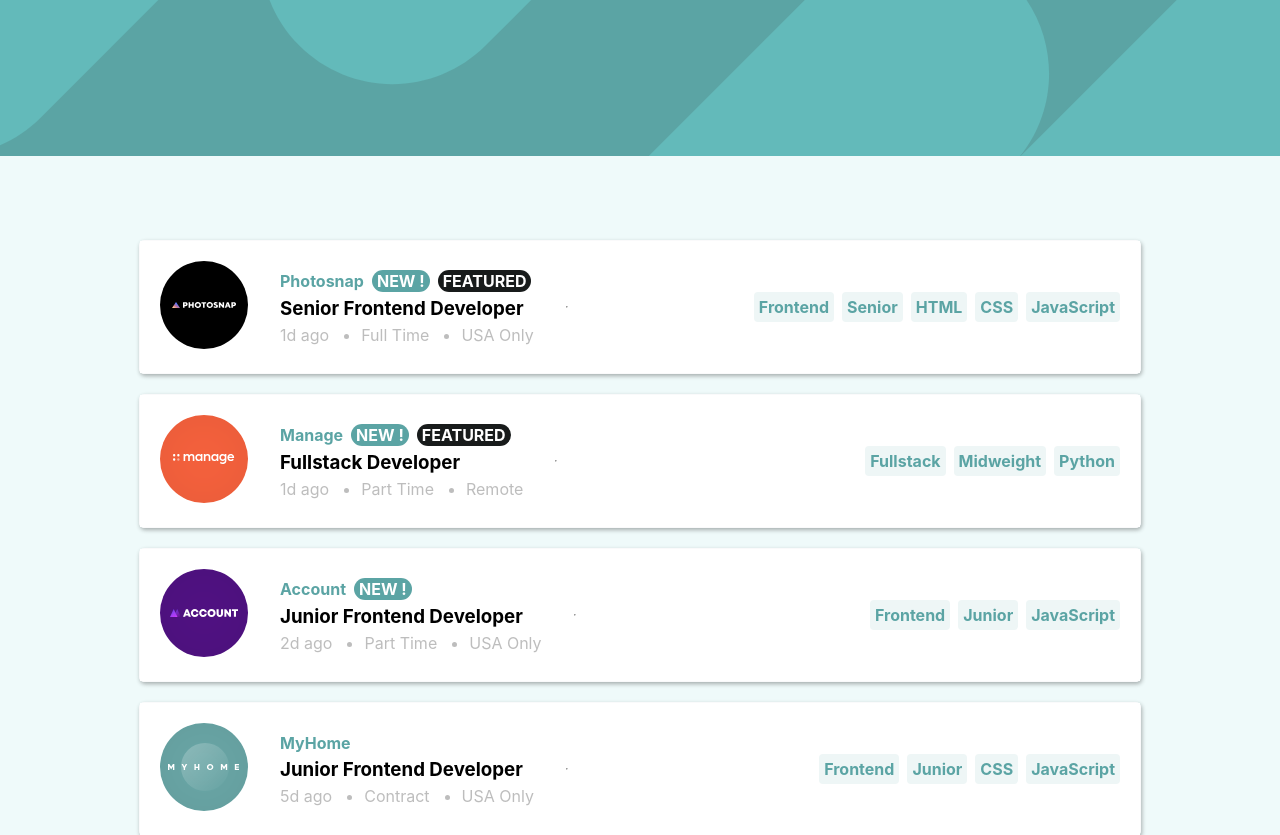
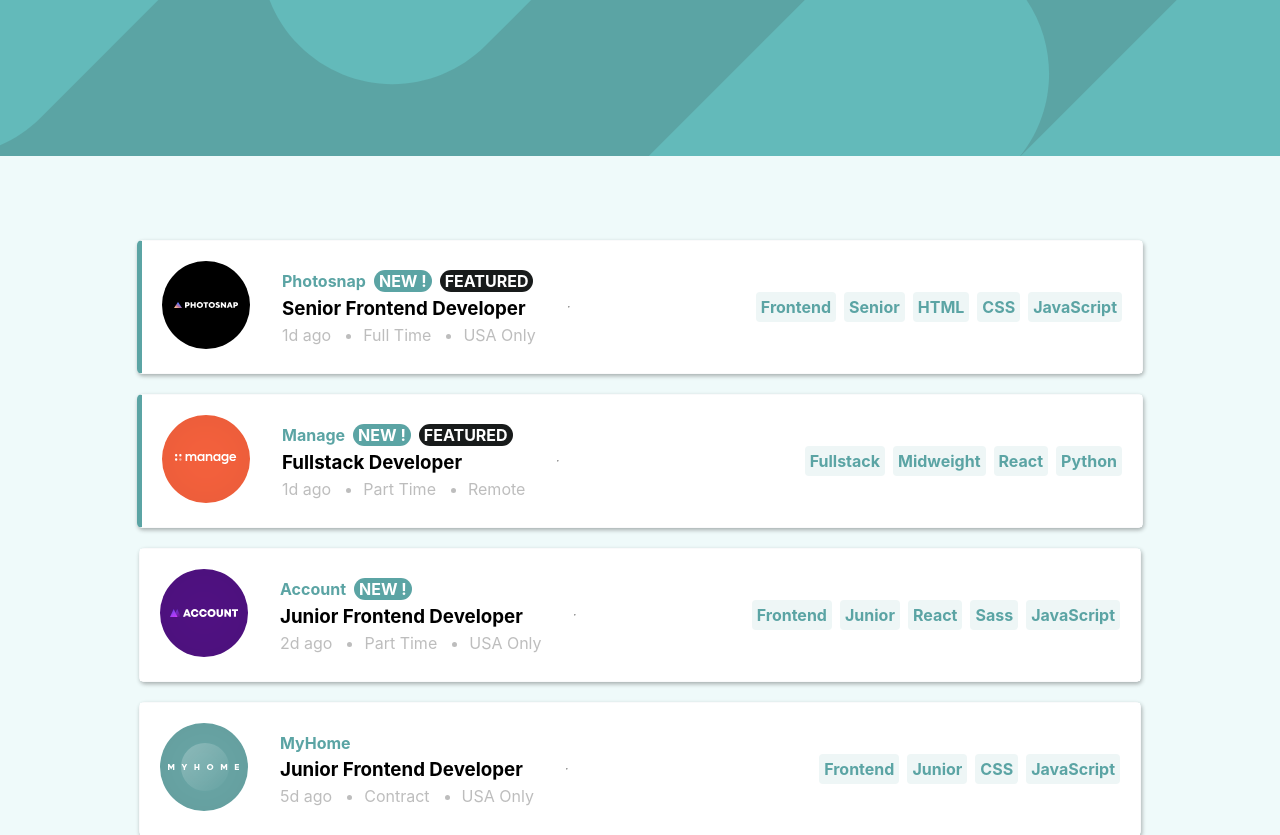
Before and after one commit to dickosmad/job_board, a React (Create React App) app: page / in a window 1280 px wide. Shown: the top 835 px of the page. Built offline with nearby package versions, Linux system fonts and the light colour scheme.

Commit message:
initial commit

```diff
--- a/src/components/Job/Job.js
+++ b/src/components/Job/Job.js
@@ -5,40 +5,51 @@ import SearchBar from "../SearchBar/SearchBar";
 
 export default function Job() {
   const [jobs, setJobs] = useState([]);
-  const [text, setText] = useState([]);
+  const [tagFilter, setTagFilter] = useState([]);
   useEffect(() => {
     setJobs(datas);
   }, []);
-  console.log(jobs);
-  console.log(jobs.languages);
+  // console.log(jobs);
+
   const handleFilterInput = (e) => {
-    setText([...text, e.target.innerText]);
+    setTagFilter([...tagFilter, e.target.innerText]);
   };
   //   let { first, ...rest } = jobs.languages;
 
   const filterJobs = jobs.filter((job) => {
-    let [first, ...rest] = job.languages;
-    console.log(first, rest);
-    if (text.length === 0) {
+    let [language] = job.languages;
+    let level = job.level;
+    let role = job.role;
+    let [tool] = job.tools;
+    let tags = [role, level, tool, language];
+    console.log("tags", tags);
+
+    if (tagFilter.length === 0) {
       return job;
     }
-    console.log(job);
-    return (
-      job.level.includes(text) ||
-      job.position.includes(text) ||
-      first.includes(text) ||
-      rest.includes(text)
-    );
+    return tagFilter.every((t) => tags.includes(t));
   });
-  console.log("filter Jobs", filterJobs);
+  //console.log("filter Jobs", filterJobs);
+  const deleteFilter = (value) => {
+    if (tagFilter === undefined) return;
+    return setTagFilter(tagFilter.filter((tagFilter) => tagFilter !== value));
+  };
 
   return (
     <>
-      <SearchBar info={text} />
+      <SearchBar textTag={tagFilter} filters={deleteFilter} />
       {filterJobs &&
         filterJobs.map((job) => {
           return (
-            <div className="container" key={job.id}>
+            <div
+              className="container"
+              style={
+                job.featured
+                  ? { borderLeft: "5px solid hsl(180, 29%, 50%)" }
+                  : null
+              }
+              key={job.id}
+            >
               <div className="job_post">
                 <div className="logo">
                   <img src={job.logo} alt={job.company} />
@@ -64,9 +75,21 @@ export default function Job() {
                 <div onClick={handleFilterInput} className="skills">
                   <p className="skill">{job.role}</p>
                   <p className="skill">{job.level}</p>
+                  {job.tools &&
+                    job.tools.map((tool) => {
+                      return (
+                        <p className="skill" key={tool}>
+                          {tool}
+                        </p>
+                      );
+                    })}
                   {job &&
                     job.languages.map((language) => {
-                      return <p className="skill">{language}</p>;
+                      return (
+                        <p className="skill" key={language}>
+                          {language}
+                        </p>
+                      );
                     })}
                 </div>
               </div>
--- a/src/components/Job/Job.scss
+++ b/src/components/Job/Job.scss
@@ -6,12 +6,7 @@ $skills_color:hsl(180, 31%, 95%);
     width: 1000px;
     border:1px solid rgb(250, 250, 251);
     box-shadow: 1px 2px 4px rgba(0, 0, 0, 0.308);
-    // font-size: 24px;
-    // border-left: 0.25em solid #4a90e2;
 
-    &:hover {
-        border-left: 0.25em solid #4a90e2;
-    }
 
 }
 .job_post{
--- a/src/components/SearchBar/SearchBar.js
+++ b/src/components/SearchBar/SearchBar.js
@@ -1,20 +1,25 @@
 import React from "react";
 import "./SearchBar.scss";
-export default function SearchBar({ info }) {
-  console.log(info);
+export default function SearchBar({ textTag, filters }) {
+  const id = new Date().getMilliseconds();
+
+  console.log("textTag", textTag);
   return (
     <header>
       <div className="search">
         <img src="/images/bg-header-desktop.svg" alt="hello" />
       </div>
-      {info.length === 0 ? null : (
+      {textTag.length === 0 ? null : (
         <div className="filter_box">
-          {info &&
-            info.map((item) => (
+          {textTag &&
+            textTag.map((item) => (
               <div>
-                <div key={item.id}>
+                <div key={id}>
                   <button className="filter_items">
-                    {item} <span className="delete">X</span>
+                    {item}{" "}
+                    <span className="delete" onClick={() => filters(item)}>
+                      X
+                    </span>
                   </button>
                 </div>
               </div>
--- a/src/components/SearchBar/SearchBar.scss
+++ b/src/components/SearchBar/SearchBar.scss
@@ -29,6 +29,7 @@ header {
             align-items: center;
             justify-content: center;
             gap: 5px;
+            outline: none;
             padding: 0px 0px 0px 4px;
             margin: 5px;
             border-radius: 4px;
```
Also changed, not shown: package.json (+8 -2 lines).
